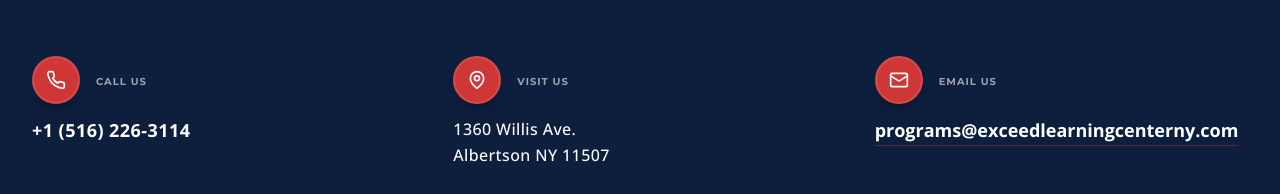
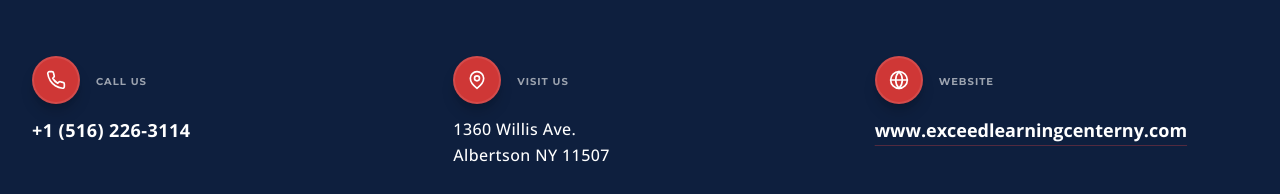
Before and after one commit to phcodesage/public-speaking-course-landing-page, a Next.js app: page / in a window 1280 px wide. Shown: the part 4546-4740 px from the top of the page. Built offline with nearby package versions, Linux system fonts and the light colour scheme; no server answers; the database is empty.

Commit message:
Change footer email block to website link www.exceedlearningcenterny.com

```diff
--- a/app/page.tsx
+++ b/app/page.tsx
@@ -1,7 +1,7 @@
 "use client";
 
 import { useState, useRef } from 'react';
-import { Calendar, Clock, DollarSign, Award, TrendingUp, Crown, MapPin, Video, Zap, Phone, Mail, Send, Loader2, CheckCircle2 } from 'lucide-react';
+import { Calendar, Clock, DollarSign, Award, TrendingUp, Crown, MapPin, Video, Zap, Phone, Mail, Send, Loader2, CheckCircle2, Globe } from 'lucide-react';
 import PageTracker from './PageTracker';
 import Announcement from './Announcement';
 import InquiryForm from './InquiryForm';
@@ -570,19 +570,21 @@ export default function Home() {
               </p>
             </div>
 
-            {/* Email */}
+            {/* Website */}
             <div className="flex flex-col items-center md:items-start text-center md:text-left group">
               <div className="flex items-center gap-4 mb-3">
                 <div className="w-12 h-12 rounded-full flex items-center justify-center flex-shrink-0 transition-all duration-300 group-hover:scale-110 group-hover:bg-[#e63e3d] shadow-lg shadow-black/20" style={{ backgroundColor: '#cf3736', border: '2px solid rgba(255,255,255,0.1)' }}>
-                  <Mail className="w-5 h-5 text-white" />
+                  <Globe className="w-5 h-5 text-white" />
                 </div>
-                <h4 className="text-gray-400 font-bold tracking-widest text-[10px] uppercase pt-1" style={{ fontFamily: 'Montserrat, sans-serif' }}>Email Us</h4>
+                <h4 className="text-gray-400 font-bold tracking-widest text-[10px] uppercase pt-1" style={{ fontFamily: 'Montserrat, sans-serif' }}>Website</h4>
               </div>
               <a
-                href="mailto:programs@exceedlearningcenterny.com"
+                href="https://www.exceedlearningcenterny.com"
+                target="_blank"
+                rel="noopener noreferrer"
                 className="text-white font-bold text-sm sm:text-base lg:text-lg hover:text-red-400 transition-all duration-300 break-all md:break-words decoration-red-500/30 hover:decoration-red-500 underline underline-offset-8"
               >
-                programs@exceedlearningcenterny.com
+                www.exceedlearningcenterny.com
               </a>
             </div>
           </div>
```
